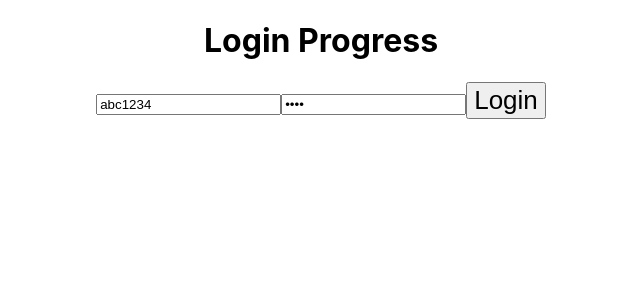
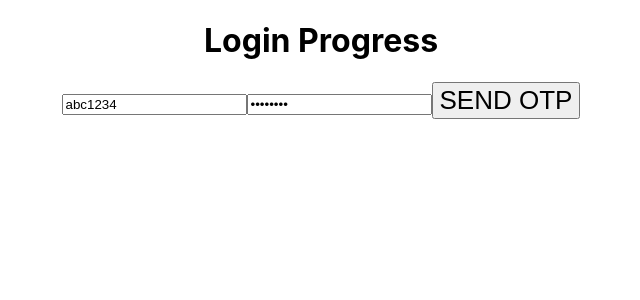
Before and after one commit to merge-simpson/react-protected-route, a React (Vite) app: page /login in a window 1280 px wide. Shown: the top 300 px of the page, without its empty margins (319-959 px from the left). Built offline with nearby package versions, Linux system fonts and the light colour scheme.

Commit message:
feat(login): apply progress for otp

```diff
--- a/src/components/login/LoginProgress.tsx
+++ b/src/components/login/LoginProgress.tsx
@@ -1,19 +1,48 @@
-import { useState } from "react";
+import useAuth from "@store/useAuth";
+import { useCallback, useState } from "react";
 import LoginForm from "./widgets/LoginForm";
 import OTPConfirmForm from "./widgets/OTPConfirmForm";
 
 export type LoginStepName = "AUTH" | "OTP";
 
 const LoginProgress = () => {
-  const [stepName, setStepName] = useState<LoginStepName>("AUTH");
+  const ProgressName: { [key in LoginStepName]: LoginStepName } = {
+    AUTH: "AUTH",
+    OTP: "OTP",
+  };
+
+  const orderedStepList: LoginStepName[] = [
+    ProgressName.AUTH,
+    ProgressName.OTP,
+  ];
+
+  const auth = useAuth();
+
+  const [stepIndex, setStepIndex] = useState<number>(0);
+
+  const next = useCallback(() => {
+    const nextStep = stepIndex + 1;
+    const isLastStep = nextStep === orderedStepList.length;
+
+    if (isLastStep) {
+      auth.login();
+      return;
+    }
+
+    setStepIndex(nextStep);
+  }, [stepIndex]);
 
   return (
     //
     <div>
       <h1>Login Progress</h1>
       <main>
-        {stepName === "AUTH" && <LoginForm />}
-        {stepName === "OTP" && <OTPConfirmForm />}
+        {orderedStepList[stepIndex] === ProgressName.AUTH && (
+          <LoginForm next={next} />
+        )}
+        {orderedStepList[stepIndex] === ProgressName.OTP && (
+          <OTPConfirmForm next={next} />
+        )}
       </main>
     </div>
   );
--- a/src/components/login/widgets/LoginForm.tsx
+++ b/src/components/login/widgets/LoginForm.tsx
@@ -1,18 +1,22 @@
-import useAuth from "@store/useAuth";
+import { FunctionComponent as FC } from "react";
 
-const LoginForm = () => {
-  const auth = useAuth();
+export interface LoginFormProps {
+  next: () => void;
+}
+
+const LoginForm: FC<LoginFormProps> = (props) => {
+  const { next } = props;
 
   return (
     <form
       onSubmit={(evt) => {
         evt.preventDefault();
-        auth.login();
+        next();
       }}
     >
       <input value="abc1234" onChange={() => {}} />
-      <input type="password" value="1234" onChange={() => {}} />
-      <button>Login</button>
+      <input type="password" value="q1w2e3!@" onChange={() => {}} />
+      <button>SEND OTP</button>
     </form>
   );
 };
--- a/src/components/login/widgets/OTPConfirmForm.tsx
+++ b/src/components/login/widgets/OTPConfirmForm.tsx
@@ -1,7 +1,24 @@
-const OTPConfirmForm = () => {
+import { FunctionComponent as FC } from "react";
+
+export interface OTPConfirmFormProps {
+  next: () => void;
+}
+
+const OTPConfirmForm: FC<OTPConfirmFormProps> = ({ next }) => {
   return (
     //
-    <div>OTPConfirmForm</div>
+    <div>
+      <h1>OTPConfirmForm</h1>
+      <form
+        onSubmit={(evt) => {
+          evt.preventDefault();
+          next();
+        }}
+      >
+        <input value="012346" onChange={() => {}} />
+        <button>LOGIN</button>
+      </form>
+    </div>
   );
 };
 
```
